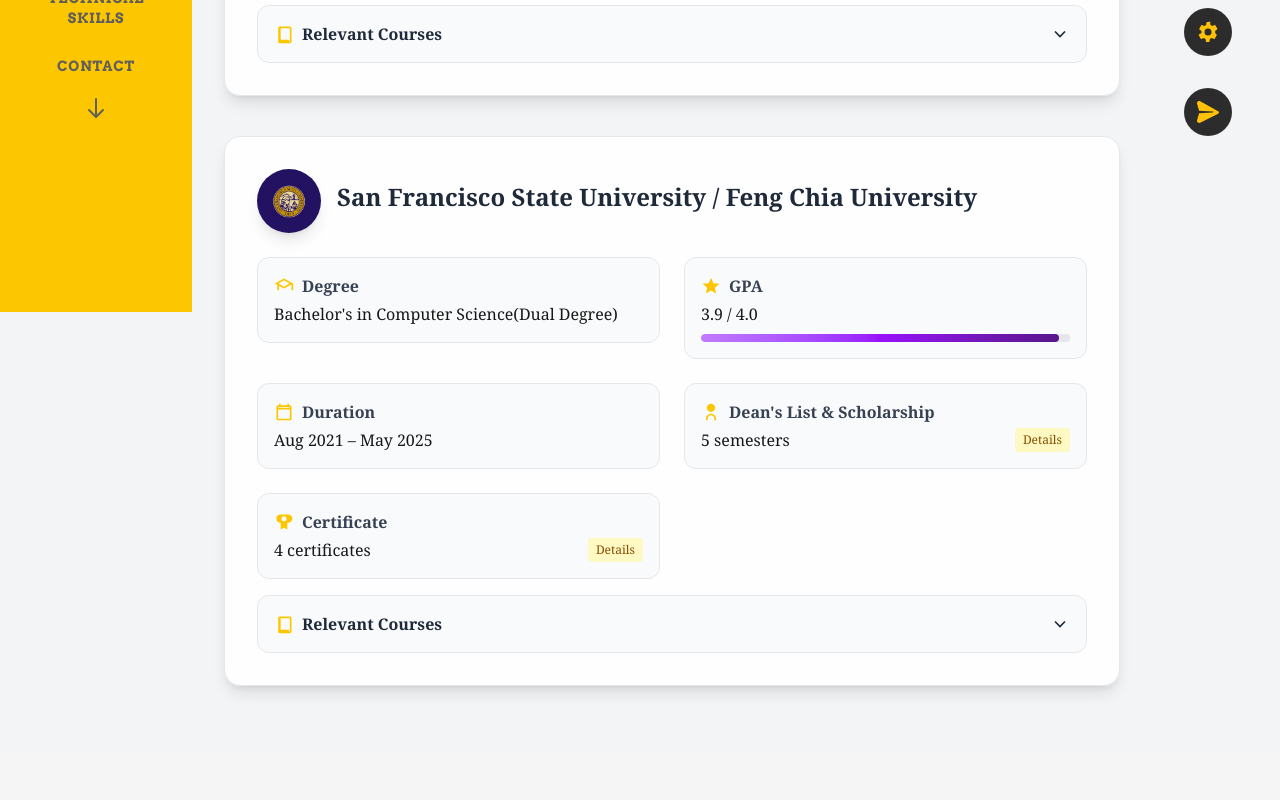
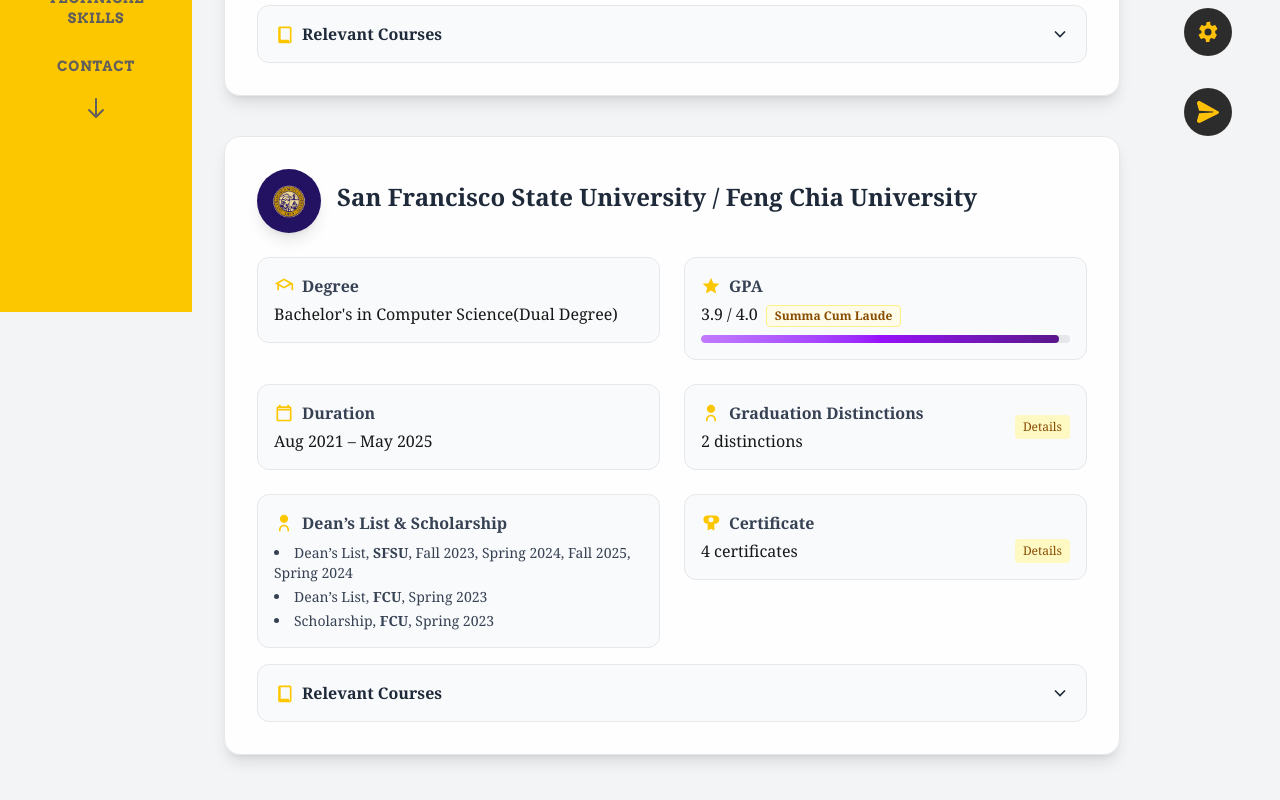
Before and after one commit to 911219fufu-tech/Personal-Website, a Next.js app: page /education in a window 1280 px wide. Shown: the part 488-1288 px from the top of the page. Before the commit the page ends 1238 px from the top, so only its background shows below. Built offline with nearby package versions, Linux system fonts and the light colour scheme.

Commit message:
update education detail

```diff
--- a/app/education/page.tsx
+++ b/app/education/page.tsx
@@ -164,7 +164,7 @@
                 </div>
                 <div>Bachelor's in Computer Science(Dual Degree)</div>
               </div>
-              <div className="bg-gray-50 rounded-xl p-4 border border-gray-200">
+              <div className="bg-gray-50 rounded-xl p-4 border border-gray-200 md:mt-0 mt-2">
                 <div className="font-semibold text-gray-700 mb-1 flex items-center gap-2">
                   <span className="inline-block text-yellow-400">
                     {/* GPA: Star */}
@@ -172,7 +172,10 @@
                   </span>
                   GPA
                 </div>
-                <div>3.9 / 4.0</div>
+                <div>
+                  3.9 / 4.0
+                  <span className="ml-2 inline-block px-2 py-0.5 text-xs font-semibold bg-yellow-50 text-yellow-800 rounded align-middle border border-yellow-200">Summa Cum Laude</span>
+                </div>
                 <div className="w-full h-2 bg-gray-200 rounded-full mt-2 overflow-hidden">
                   <div
                     className="h-full bg-gradient-to-r from-purple-400 via-purple-600 to-purple-900 rounded-full transition-all duration-1000"
@@ -191,39 +194,48 @@
                 <div>Aug 2021 – May 2025</div>
               </div>
               <div className="bg-gray-50 rounded-xl p-4 border border-gray-200">
-                <div className="font-semibold text-gray-700 mb-1 flex items-center gap-2">
-                  <span className="inline-block text-yellow-400">
-                    {/* Dean's List & Scholarship: Ribbon */}
-                    <svg width="20" height="20" fill="currentColor" viewBox="0 0 24 24"><path d="M12 2a5 5 0 0 1 5 5c0 2.76-2.24 5-5 5s-5-2.24-5-5a5 5 0 0 1 5-5zm0 12c-3.31 0-6 2.69-6 6v2h2v-2c0-2.21 1.79-4 4-4s4 1.79 4 4v2h2v-2c0-3.31-2.69-6-6-6z"/></svg>
-                  </span>
-                  Dean's List & Scholarship
-                </div>
+                {/* Graduation Distinctions */}
                 <div className="flex items-center justify-between">
-                  <span>5 semesters</span>
+                  <div>
+                    <div className="font-semibold text-gray-700 mb-1 flex items-center gap-2">
+                      <span className="inline-block text-yellow-400">
+                        {/* Medal icon */}
+                        <svg width="20" height="20" fill="currentColor" viewBox="0 0 24 24"><path d="M12 2a5 5 0 0 1 5 5c0 2.76-2.24 5-5 5s-5-2.24-5-5a5 5 0 0 1 5-5zm0 12c-3.31 0-6 2.69-6 6v2h2v-2c0-2.21 1.79-4 4-4s4 1.79 4 4v2h2v-2c0-3.31-2.69-6-6-6z"/></svg>
+                      </span>
+                      Graduation Distinctions
+                    </div>
+                    {/* <div className="text-lg text-gray-800 mt-1 mb-1">2 distinctions</div> */}
+                    <span>2 distinctions</span>
+                  </div>
                   <button
                     className="ml-2 px-2 py-1 text-xs bg-yellow-100 text-yellow-800 rounded hover:bg-yellow-200 transition"
-                    onClick={(e) => {
-                      e.stopPropagation();
-                      setOpenSFSUDean((v) => !v);
-                    }}
+                    onClick={() => setOpenSFSUDean((v) => !v)}
                     aria-expanded={openSFSUDean}
                   >
                     {openSFSUDean ? "Hide" : "Details"}
                   </button>
                 </div>
                 {openSFSUDean && (
-                  <div className="absolute left-0 top-full w-full mt-2 z-10 bg-white rounded-xl shadow-lg border border-gray-200 p-4 text-gray-700 text-sm">
-                    <div className="font-semibold mb-1">Dean's List</div>
-                    <ul className="list-disc list-inside mb-2">
-                      <li><span className="font-bold">FCU</span> — Spring 2023</li>
-                      <li><span className="font-bold">SFSU</span> — Fall 2023, Spring 2024, Fall 2024, Spring 2025</li>
-                    </ul>
-                    <div className="font-semibold mb-1">Scholarship</div>
-                    <ul className="list-disc list-inside">
-                      <li><span className="font-bold">FCU</span> — Spring 2023</li>
-                    </ul>
-                  </div>
+                  <ul className="list-disc list-inside text-gray-700 text-sm space-y-1 mb-2 mt-2">
+                    <li>Summa Cum Laude, <span className="font-bold">SFSU</span>, Class of 2025</li>
+                    <li>Academic Excellence Award (Top of the Department), <span className="font-bold">FCU</span>, Class of 2025 (114級)</li>
+                  </ul>
                 )}
+              </div>
+              <div className="bg-gray-50 rounded-xl p-4 border border-gray-200">
+                {/* Dean’s List & Scholarship */}
+                <div className="font-semibold text-gray-700 mb-1 flex items-center gap-2">
+                  <span className="inline-block text-yellow-400">
+                    {/* Ribbon icon */}
+                    <svg width="20" height="20" fill="currentColor" viewBox="0 0 24 24"><path d="M12 2a5 5 0 0 1 5 5c0 2.76-2.24 5-5 5s-5-2.24-5-5a5 5 0 0 1 5-5zm0 12c-3.31 0-6 2.69-6 6v2h2v-2c0-2.21 1.79-4 4-4s4 1.79 4 4v2h2v-2c0-3.31-2.69-6-6-6z"/></svg>
+                  </span>
+                  Dean’s List & Scholarship
+                </div>
+                <ul className="list-disc list-inside text-gray-700 text-sm space-y-1 mt-2">
+                  <li>Dean’s List, <span className="font-bold">SFSU</span>, Fall 2023, Spring 2024, Fall 2025, Spring 2024</li>
+                  <li>Dean’s List, <span className="font-bold">FCU</span>, Spring 2023</li>
+                  <li>Scholarship, <span className="font-bold">FCU</span>, Spring 2023</li>
+                </ul>
               </div>
               {/* Certificate Area */}
               <div className="bg-gray-50 rounded-xl p-4 border border-gray-200">
```
